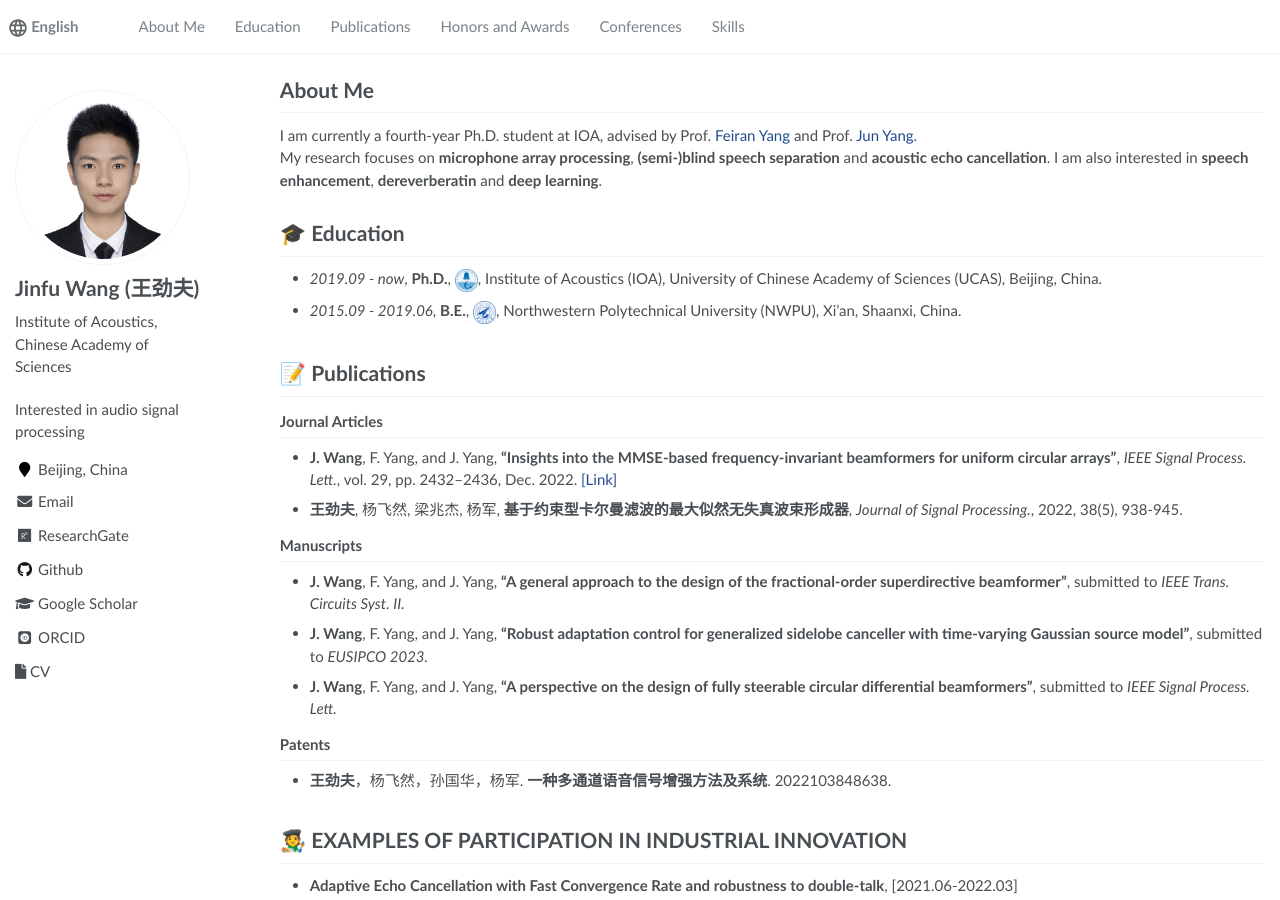
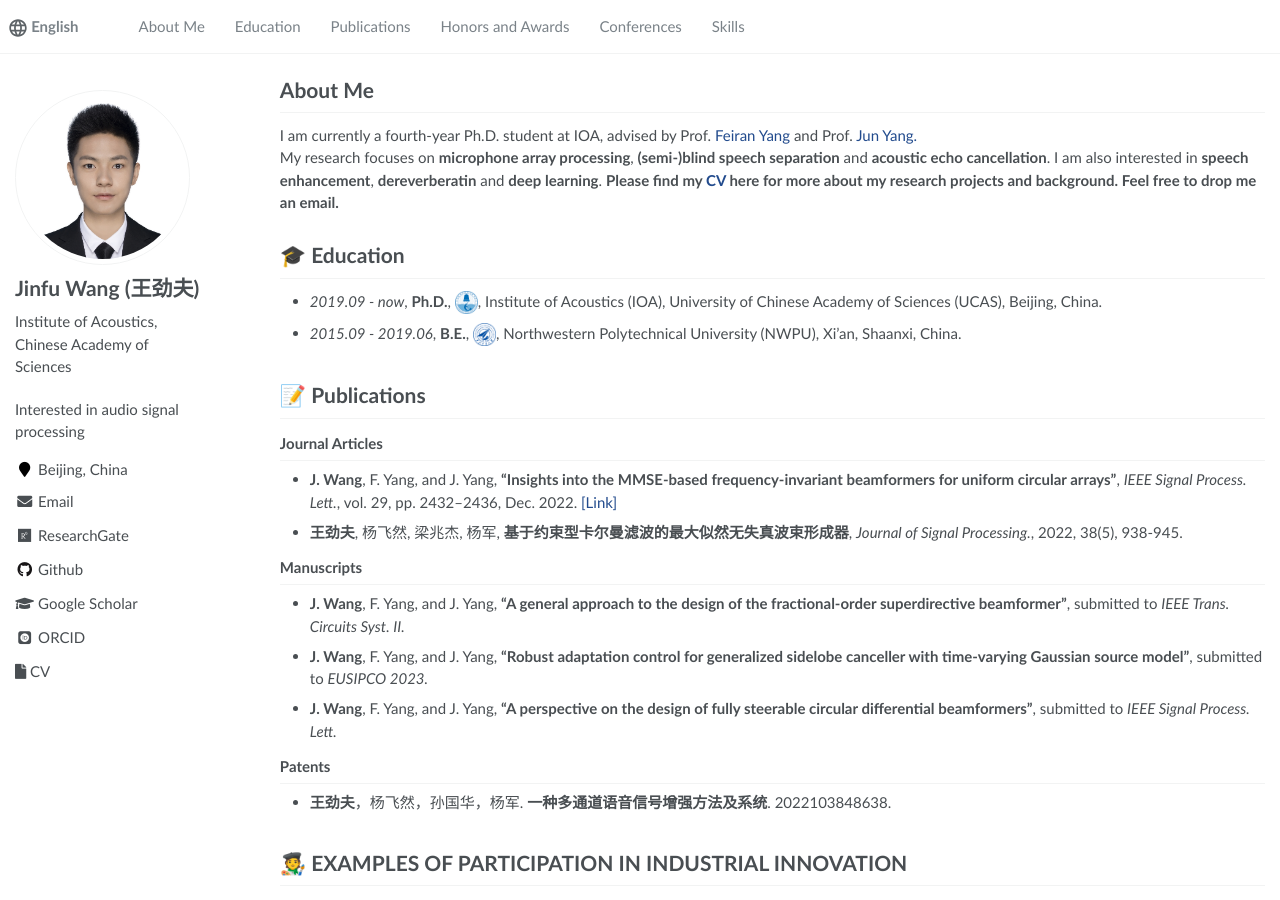
Before and after one commit to 875441459/875441459.github.io, a Jekyll site: the page built from _pages/about.md, in a window 1280 px wide and 900 px high. Built offline with Jekyll 4.4.1, drawn with Linux system fonts in a browser that asks for light colours; some web fonts are replaced.

Commit message:
Update about.md

```diff
--- a/_pages/about.md
+++ b/_pages/about.md
@@ -19,6 +19,7 @@ redirect_from:
 # About Me
 I am currently a fourth-year Ph.D. student at IOA, advised by Prof. <a href="https://scholar.google.com/citations?hl=zhTW&user=PWBq4TUAAAAJ&view_op=list_works&sortby=pubdate" target="_blank">Feiran Yang</a> and Prof. <a href="https://ieeexplore.ieee.org/author/37280194600" target="_blank">Jun Yang.</a><br/>
 My research focuses on **microphone array processing**, **(semi-)blind speech separation** and **acoustic echo cancellation**. I am also interested in **speech enhancement**, **dereverberatin** and **deep learning**.
+**Please find my <a href="./docs/JeffWang.pdf">CV</a> here for more about my research projects and background. Feel free to drop me an email.**
 
 <span class='anchor' id='-Education'></span>
 # 🎓 Education
```
